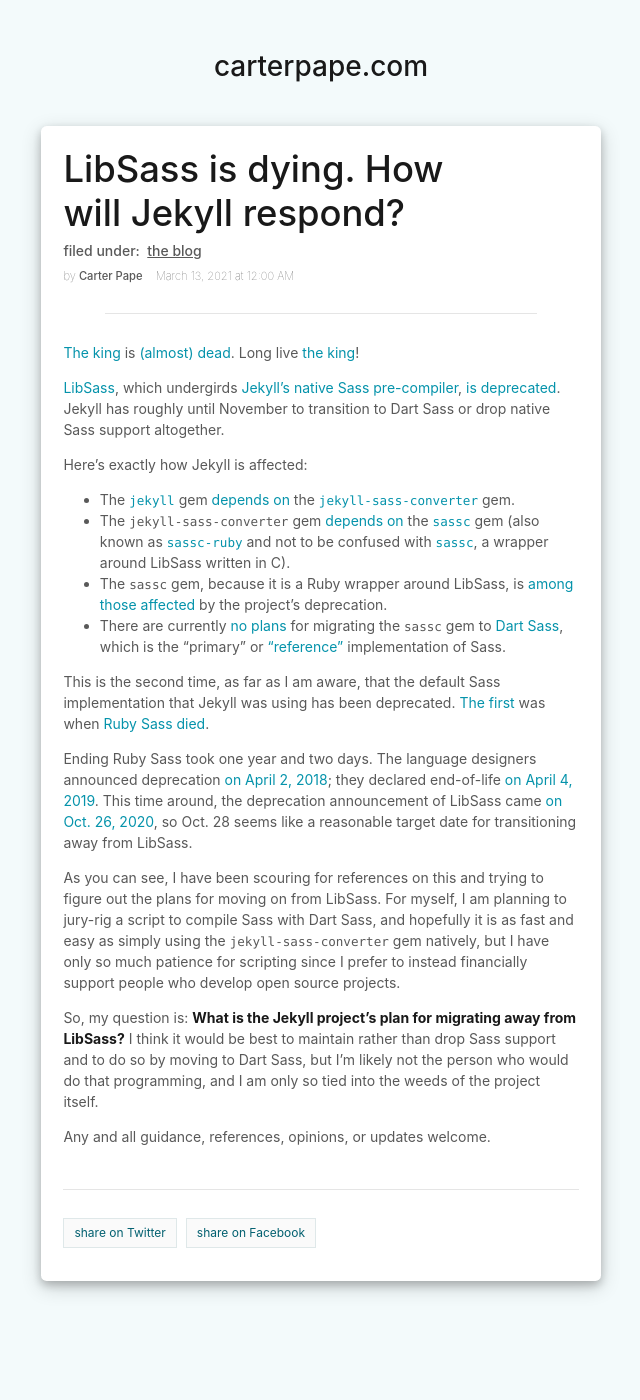
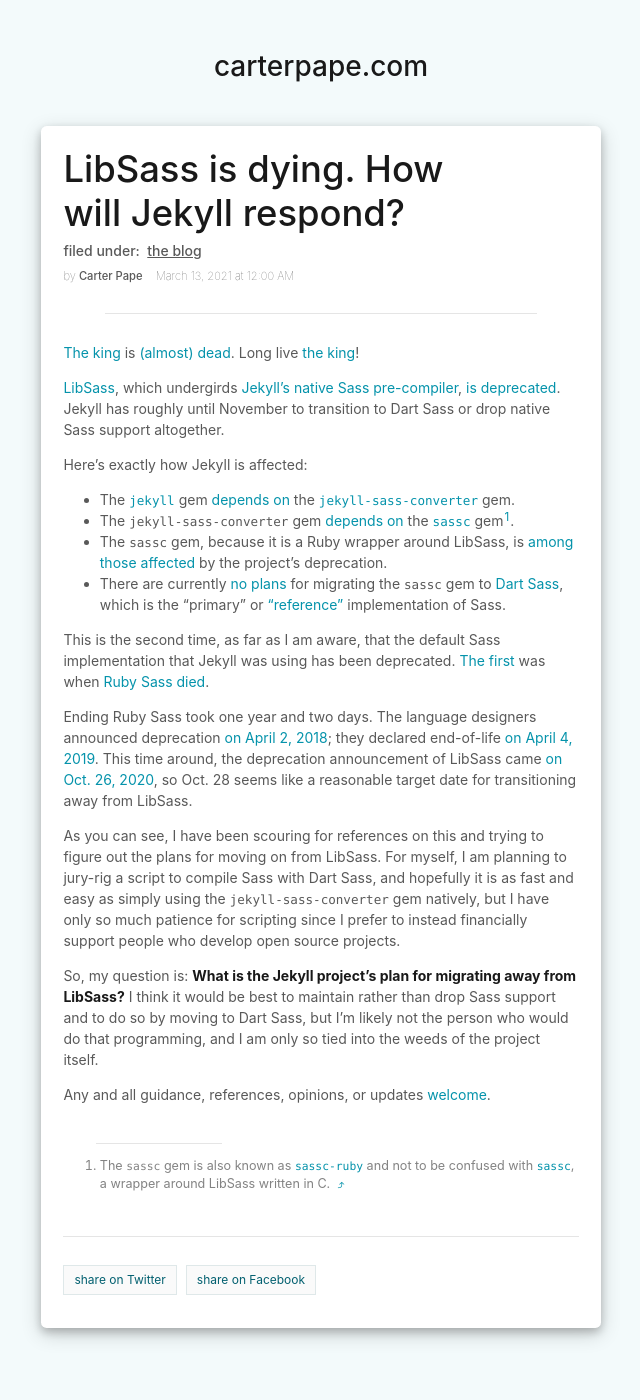
Before and after one commit to CarterPape/CarterPape.github.io, a Jekyll site: the page built from the-blog/_posts/2021-03-13-jekyll-and-sass.md, in a window 1280 px wide. Shown: the whole page, without its empty margins (319-959 px from the left). Built offline with Jekyll 4.4.1, drawn with Linux system fonts in a browser that asks for light colours; some web fonts are replaced; before the commit the page ends 1353 px from its top, so only the background shows below that; part of the change alters nothing that is shown.

Commit message:
updates libsass post

```diff
--- a/the-blog/_posts/2021-03-13-jekyll-and-sass.md
+++ b/the-blog/_posts/2021-03-13-jekyll-and-sass.md
@@ -9,7 +9,7 @@ title: "LibSass is dying. How will Jekyll respond?"
 Here's exactly how Jekyll is affected:
 
 - The [`jekyll`](https://github.com/jekyll/jekyll) gem [depends on](https://github.com/jekyll/jekyll/blob/c9c9dc7dac74bce963101dd5c8670226dae01d85/jekyll.gemspec#L39) the [`jekyll-sass-converter`](https://github.com/jekyll/jekyll-sass-converter) gem.
-- The `jekyll-sass-converter` gem [depends on](https://github.com/jekyll/jekyll-sass-converter/blob/d2b4d3e797c4fa549fc68aba0cb2c21c64c13db4/jekyll-sass-converter.gemspec#L19) the [`sassc`](https://rubygems.org/gems/sassc/versions/1.1.0) gem (also known as [`sassc-ruby`](https://github.com/sass/sassc-ruby) and not to be confused with [`sassc`](https://github.com/sass/sassc), a wrapper around LibSass written in C).
+- The `jekyll-sass-converter` gem [depends on](https://github.com/jekyll/jekyll-sass-converter/blob/d2b4d3e797c4fa549fc68aba0cb2c21c64c13db4/jekyll-sass-converter.gemspec#L19) the [`sassc`](https://rubygems.org/gems/sassc/versions/1.1.0) gem[^libsass-note].
 - The `sassc` gem, because it is a Ruby wrapper around LibSass, is [among those affected](https://sass-lang.com/blog/libsass-is-deprecated#how-do-i-migrate) by the project's deprecation.
 - There are currently [no plans](https://github.com/sass/sassc-ruby/issues/220) for migrating the `sassc` gem to [Dart Sass](https://sass-lang.com/dart-sass), which is the "primary" or ["reference"](https://github.com/sass/dart-sass) implementation of Sass.
 
@@ -21,4 +21,6 @@ As you can see, I have been scouring for references on this and trying to figure
 
 So, my question is: **What is the Jekyll project's plan for migrating away from LibSass?** I think it would be best to maintain rather than drop Sass support and to do so by moving to Dart Sass, but I'm likely not the person who would do that programming, and I am only so tied into the weeds of the project itself.
 
-Any and all guidance, references, opinions, or updates welcome.
+Any and all guidance, references, opinions, or updates [welcome](https://talk.jekyllrb.com/t/migrating-away-from-libsass/5770).
+
+[^libsass-note]: The `sassc` gem is also known as [`sassc-ruby`](https://github.com/sass/sassc-ruby) and not to be confused with [`sassc`](https://github.com/sass/sassc), a wrapper around LibSass written in C.
```
